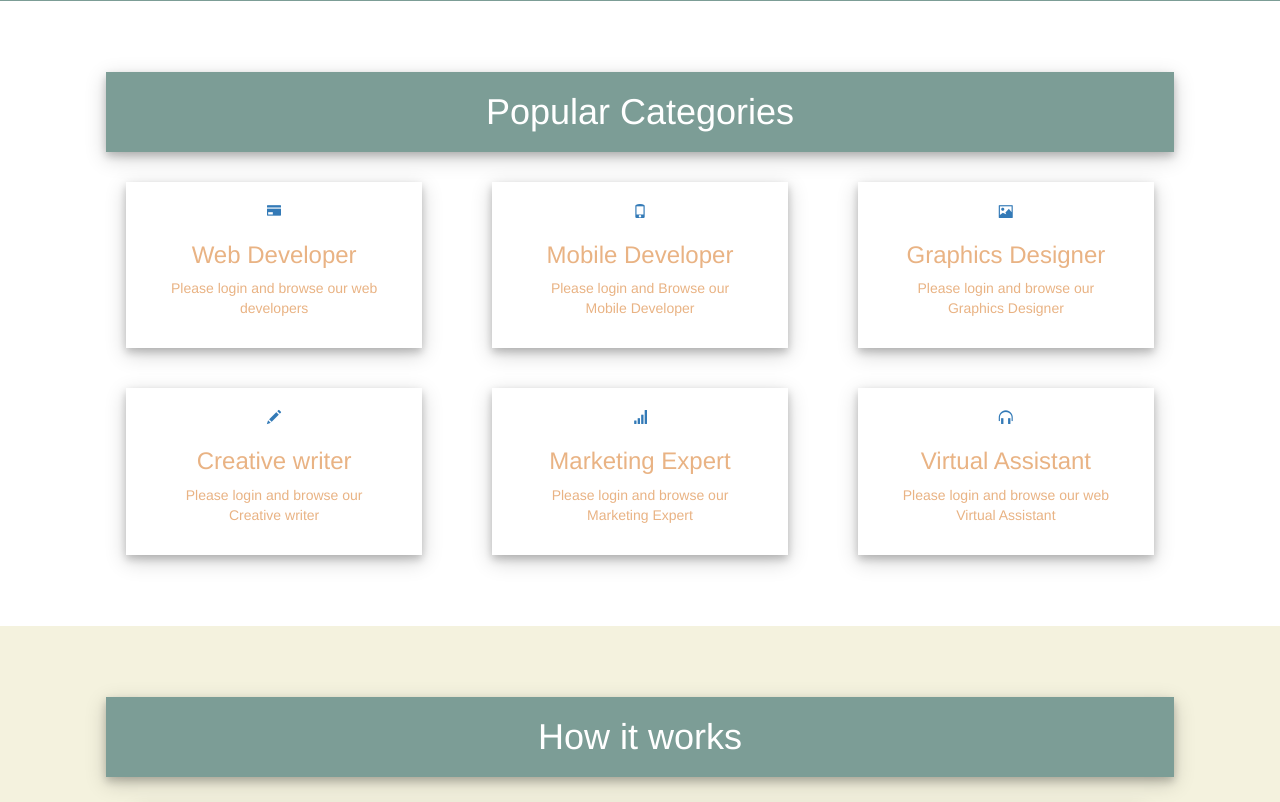
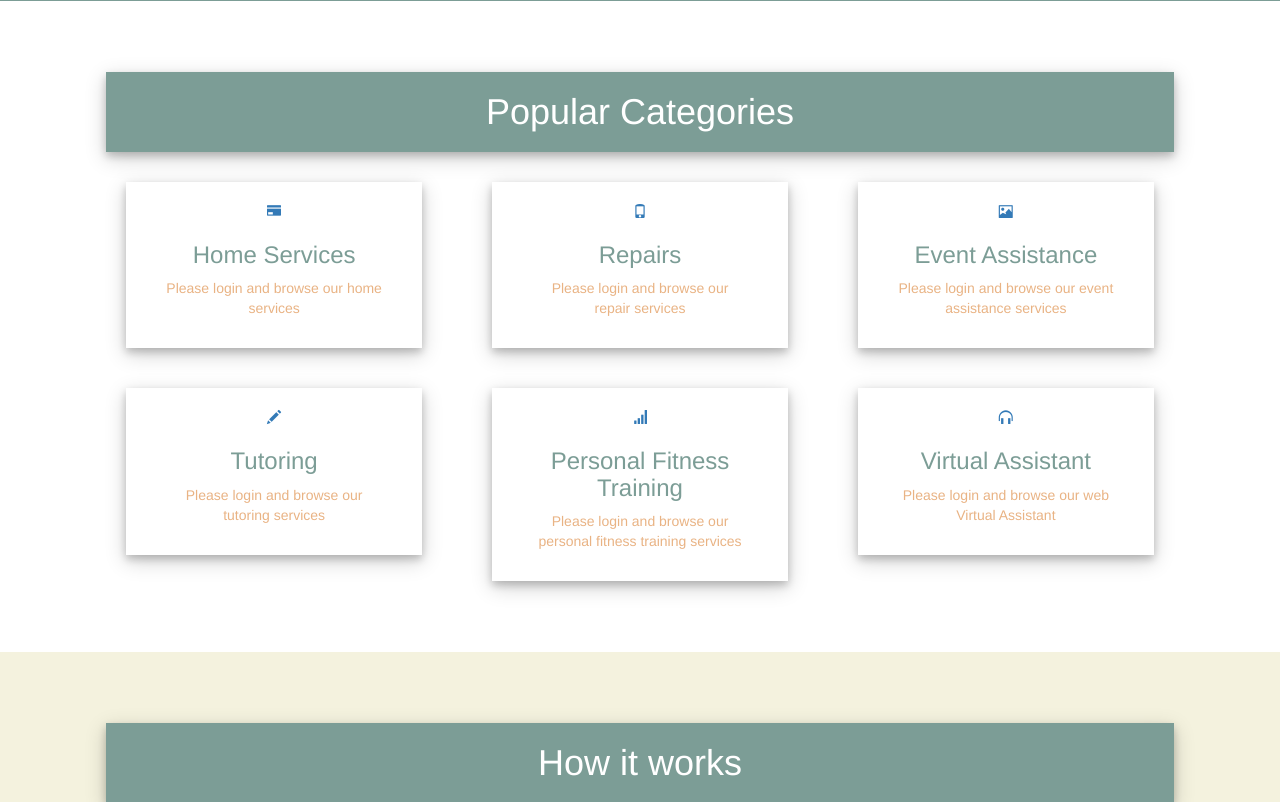
Before and after one commit to SaVerVale/freelance, a PHP site: page / in a window 1280 px wide. Shown: the part 1501-2303 px from the top of the page. Run offline with PHP 8.4, Linux system fonts and the light colour scheme.

Commit message:
Update index.php

```diff
--- a/index.php
+++ b/index.php
@@ -286,8 +286,8 @@ if (isset($_SESSION["Username"])) {
 			<div class="col-lg-4">
 				<div class="card" style="padding:20px 40px 20px 40px;margin:20px;">
 					<a href="loginReg.php"><span class="glyphicon glyphicon-credit-card"></span>
-						<h3 style="color: #E9B384;"> Web Developer</h3>
-						<p style="color: #E9B384;">Please login and browse our web developers</p>
+						<h3 style="color: #7C9D96;"> Home Services</h3>
+						<p style="color: #E9B384;">Please login and browse our home services</p>
 					</a>
 				</div>
 
@@ -295,16 +295,16 @@ if (isset($_SESSION["Username"])) {
 			<div class="col-lg-4">
 				<div class="card" style="padding:20px 40px 20px 40px;margin:20px;">
 					<a href="loginReg.php"><span class="glyphicon glyphicon-phone"></span>
-						<h3 style="color: #E9B384;">Mobile Developer</h3>
-						<p style="color: #E9B384;">Please login and Browse our Mobile Developer</p>
+						<h3 style="color: #7C9D96;">Repairs</h3>
+						<p style="color: #E9B384;">Please login and browse our repair services </p>
 					</a>
 				</div>
 			</div>
 			<div class="col-lg-4">
 				<div class="card" style="padding:20px 40px 20px 40px;margin:20px;">
 					<a href="loginReg.php"><span class="glyphicon glyphicon-picture"></span>
-						<h3 style="color: #E9B384;">Graphics Designer</h3>
-						<p style="color: #E9B384;">Please login and browse our Graphics Designer</p>
+						<h3 style="color: #7C9D96;">Event Assistance</h3>
+						<p style="color: #E9B384;">Please login and browse our event assistance services</p>
 					</a>
 				</div>
 			</div>
@@ -313,23 +313,23 @@ if (isset($_SESSION["Username"])) {
 			<div class="col-lg-4">
 				<div class="card" style="padding:20px 40px 20px 40px;margin:20px;">
 					<a href="loginReg.php"><span class="glyphicon glyphicon-pencil"></span>
-						<h3 style="color: #E9B384;">Creative writer</h3>
-						<p style="color: #E9B384;">Please login and browse our Creative writer</p>
+						<h3 style="color: #7C9D96;">Tutoring</h3>
+						<p style="color: #E9B384;">Please login and browse our tutoring services</p>
 					</a>
 				</div>
 			</div>
 			<div class="col-lg-4">
 				<div class="card" style="padding:20px 40px 20px 40px;margin:20px;">
 					<a href="loginReg.php"><span class="glyphicon glyphicon-signal"></span>
-						<h3 style="color: #E9B384;">Marketing Expert</h3>
-						<p style="color: #E9B384;">Please login and browse our Marketing Expert</p>
+						<h3 style="color: #7C9D96;">Personal Fitness Training</h3>
+						<p style="color: #E9B384;">Please login and browse our personal fitness training services</p>
 					</a>
 				</div>
 			</div>
 			<div class="col-lg-4">
 				<div class="card" style="padding:20px 40px 20px 40px;margin:20px;">
 					<a href="loginReg.php"><span class="glyphicon glyphicon-headphones"></span>
-						<h3 style="color: #E9B384;">Virtual Assistant</h3>
+						<h3 style="color: #7C9D96;">Virtual Assistant</h3>
 						<p style="color: #E9B384;">Please login and browse our web Virtual Assistant</p>
 					</a>
 				</div>
```
